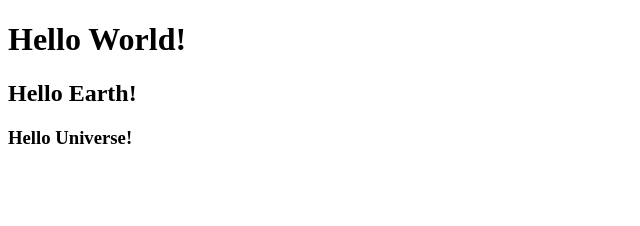
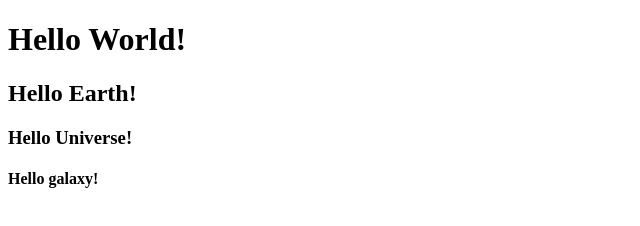
Before and after one commit to wasaybaig22182/MIRZA, a plain HTML site: page index.html in a window 1280 px wide. Shown: the whole page, without its empty margins (0-640 px from the left). Drawn offline with Linux system fonts and the light colour scheme.

Commit message:
final work

```diff
--- a/index.html
+++ b/index.html
@@ -11,5 +11,7 @@
     <h2>Hello Earth!</h2>
 
     <h3>Hello Universe!</h3>
+
+    <h4>Hello galaxy!</h4>
 </body>
 </html>
```
